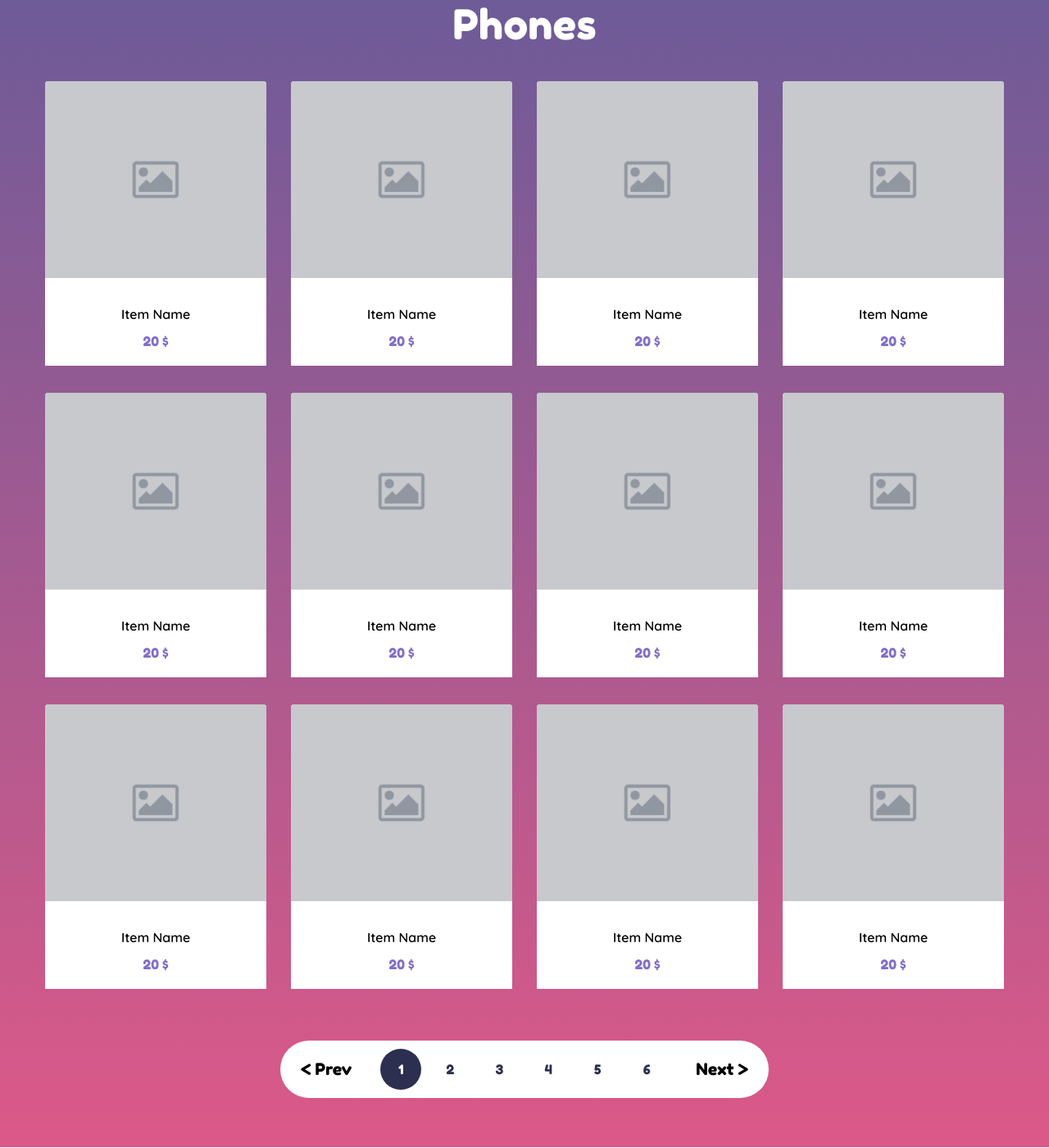
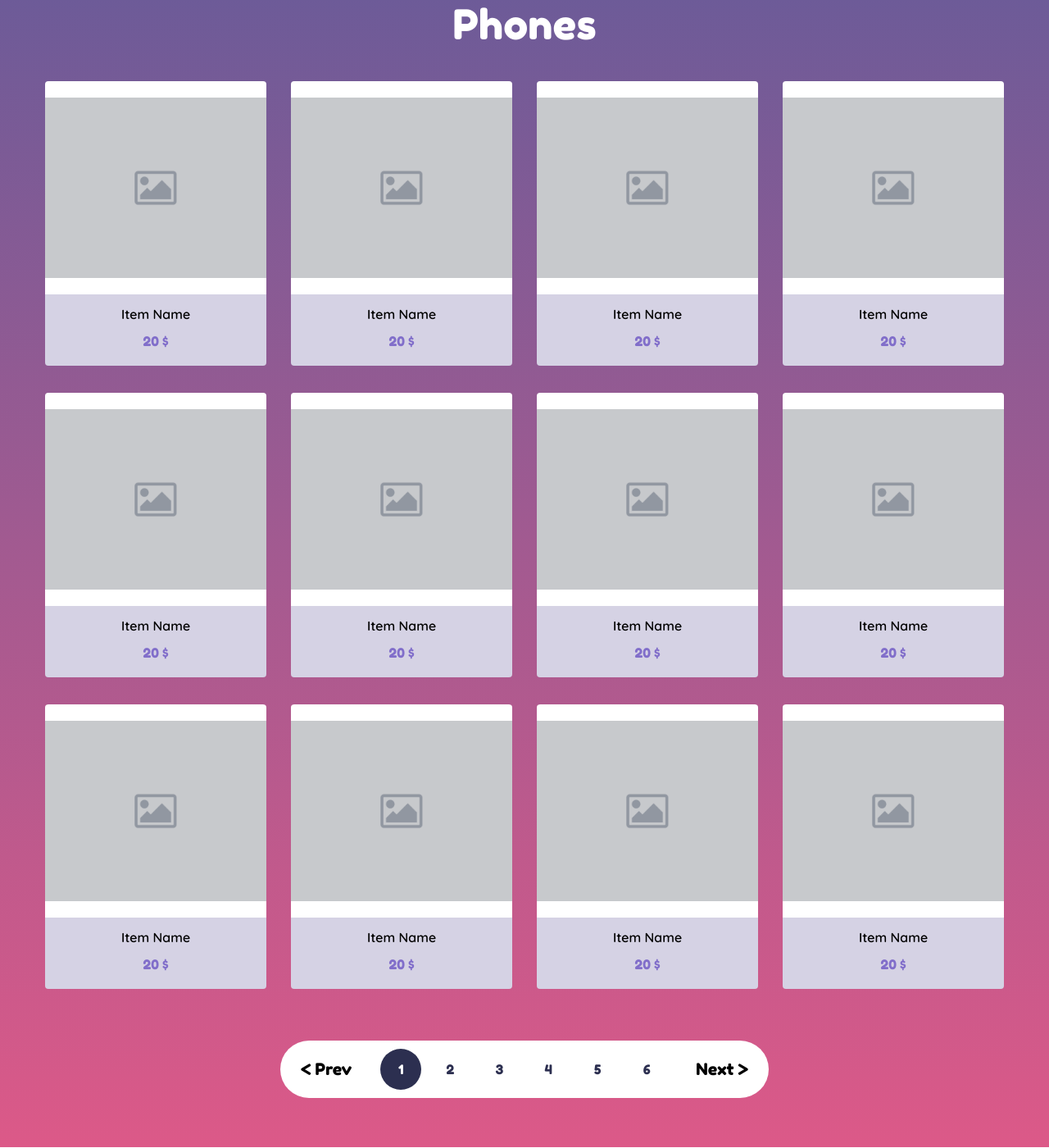
Before and after one commit to g-oncharov/PHP-Fullstack-2021, a PHP site: page /phones in a window 1280 px wide. Shown: the part 157-1557 px from the top of the page at 82% size. Run offline with PHP 8.4, Linux system fonts and the light colour scheme.

Commit message:
edit products style

```diff
--- a/public/css/product.css
+++ b/public/css/product.css
@@ -17,6 +17,7 @@
     align-items: center;
     overflow: hidden;
     margin-right: 50px;
+    padding: 60px 0;
 }
 
 .product-about__image img {
--- a/public/css/products-section.css
+++ b/public/css/products-section.css
@@ -35,6 +35,7 @@
 .product-item__image {
     display: flex;
     height: 260px;
+    padding-top: 20px;
     padding-bottom: 20px;
     justify-content: center;
     align-items: center;
@@ -47,14 +48,16 @@
     max-width: none;
 }
 .product-item__text {
-    background-color: rgba(103, 91, 153, 0.15);
+    background-color: #d5d2e4;
+    border-bottom-right-radius: 4px;
+    border-bottom-left-radius: 4px;
 }
 .product-item__name {
     font-family: 'Quicksand', Arial, sans-serif;
     font-weight: 600;
     text-align: center;
     margin: 0;
-    padding: 15px 0;
+    padding: 15px 15px;
 }
 .product-item__price {
     text-align: center;
--- a/public/css/products.css
+++ b/public/css/products.css
@@ -9,6 +9,3 @@
     padding-top: 0;
     padding-bottom: 40px;
 }
-.main--products-page .product-item__text {
-    background-color: #fff;
-}
```
